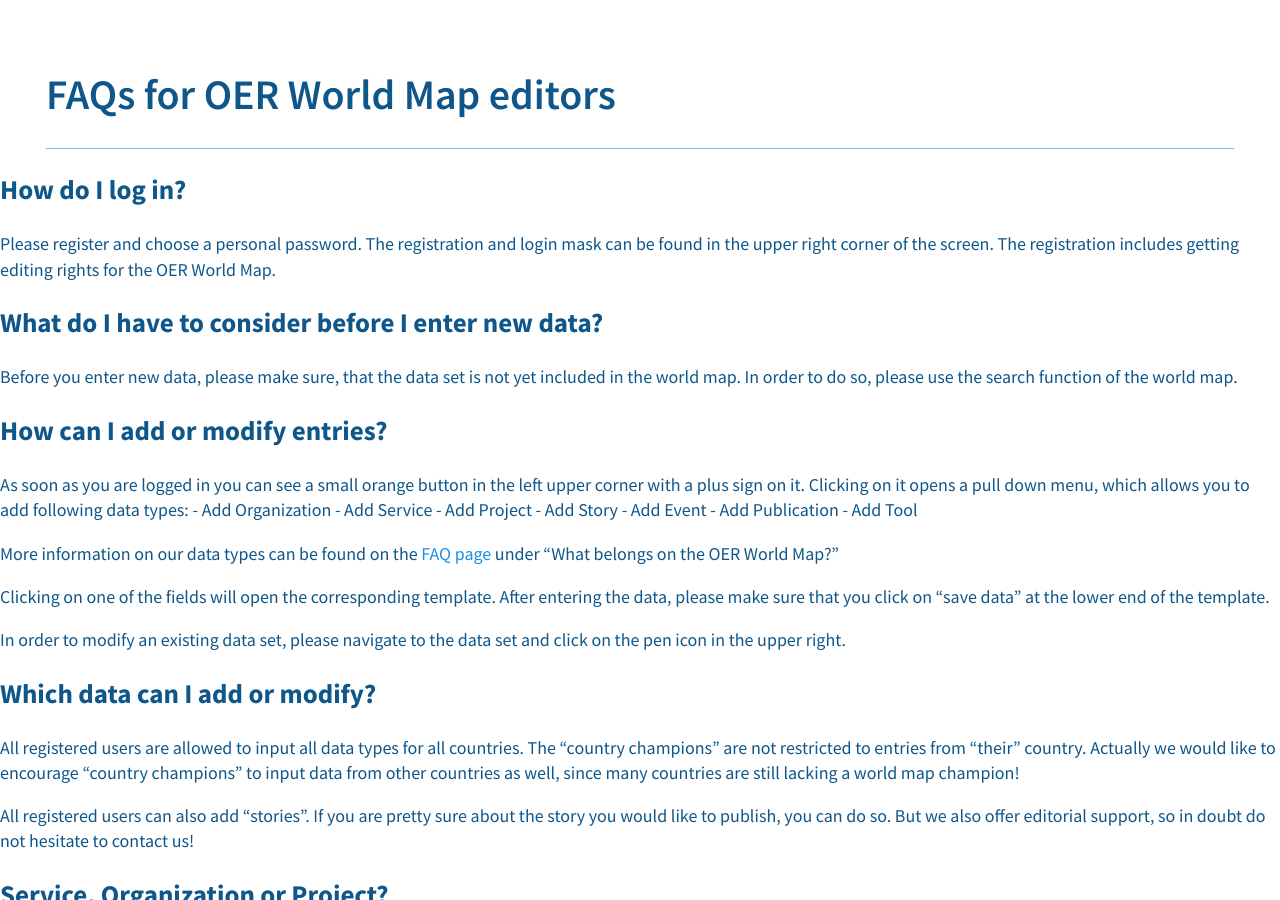
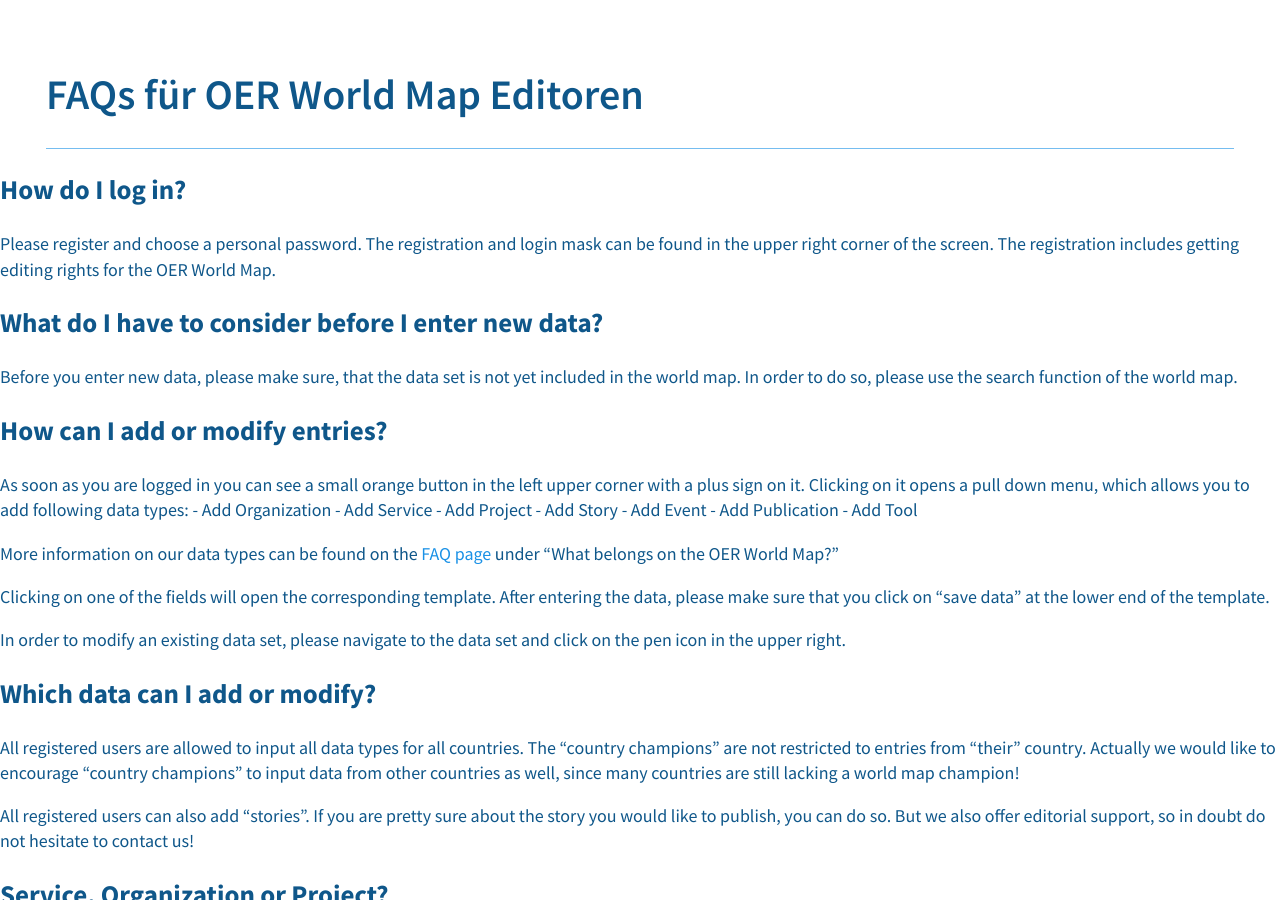
Before and after one commit to hbz/oerworldmap-ui, a Jekyll site: the page built from docs/editorsFAQ.de.md, in a window 1280 px wide and 900 px high. Built offline with Jekyll 4.4.1, drawn with Linux system fonts in a browser that asks for light colours; nearby versions of some CDN libraries; comment, search, counter and statistics services are not loaded; a style sheet for code colours, icons or effects is not loaded.

Commit message:
New translations editorsFAQ.md (German)

```diff
--- a/docs/editorsFAQ.de.md
+++ b/docs/editorsFAQ.de.md
@@ -3,7 +3,7 @@
 layout: page
 class: faq
 ---
-# FAQs for OER World Map editors
+# FAQs für OER World Map Editoren
 
 ## How do I log in?
 
```
